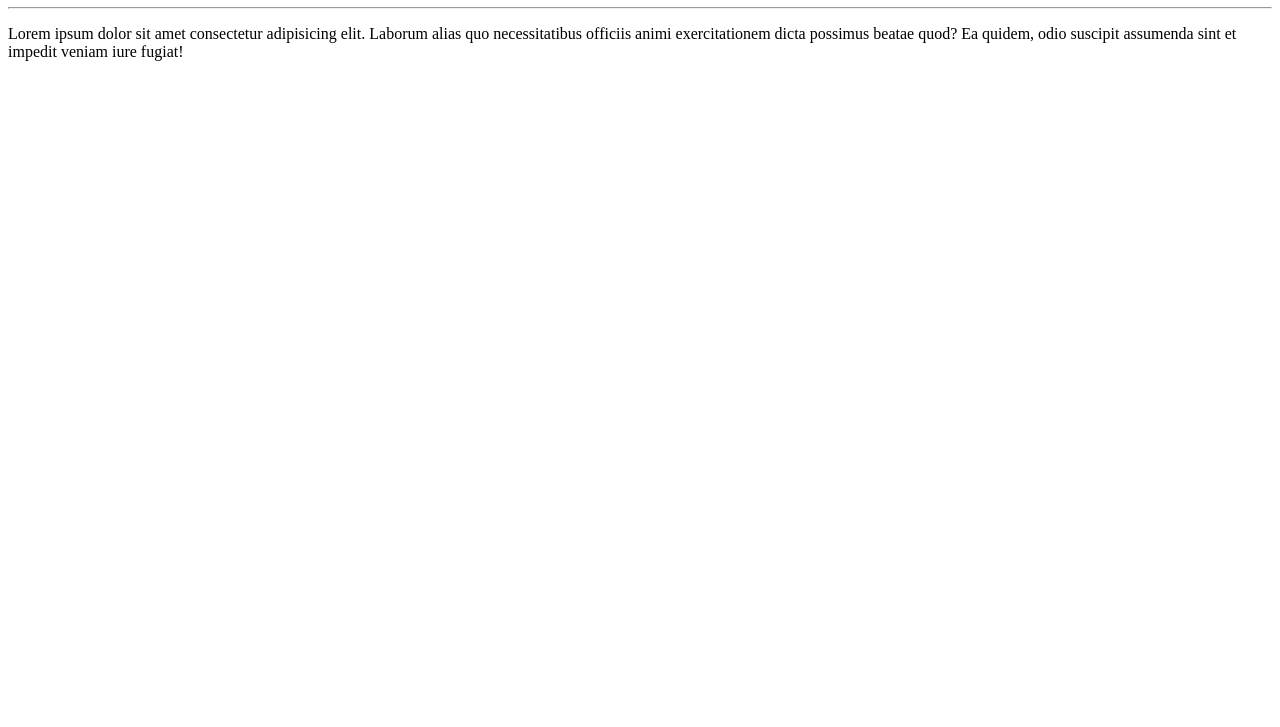
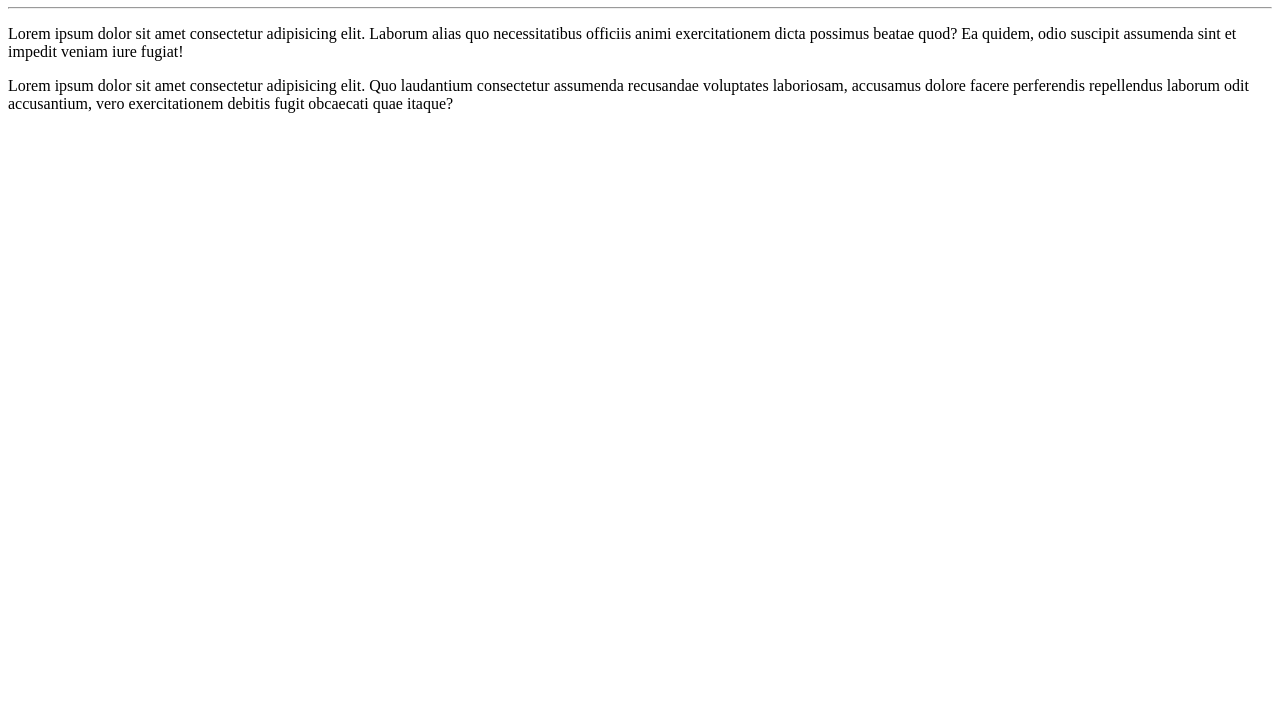
Before and after one commit to renandavidpinheiro/Renan-Public, a plain HTML site: page Site Exemplo/index.html in a window 1280 px wide. Shown: the part 73-800 px from the top of the page. Drawn offline with Linux system fonts and the light colour scheme.

Commit message:
Adicionei um parágrafo

```diff
--- a/Site Exemplo/index.html
+++ b/Site Exemplo/index.html
@@ -9,5 +9,7 @@
    <h1>Olá, mundo!</h1>
    <hr>
    <p>Lorem ipsum dolor sit amet consectetur adipisicing elit. Laborum alias quo necessitatibus officiis animi exercitationem dicta possimus beatae quod? Ea quidem, odio suscipit assumenda sint et impedit veniam iure fugiat!</p>
+   <p>Lorem ipsum dolor sit amet consectetur adipisicing elit. Quo laudantium consectetur assumenda recusandae voluptates laboriosam, accusamus dolore facere perferendis repellendus laborum odit accusantium, vero exercitationem debitis fugit obcaecati quae itaque?</p>
+
 </body>
 </html>
```
